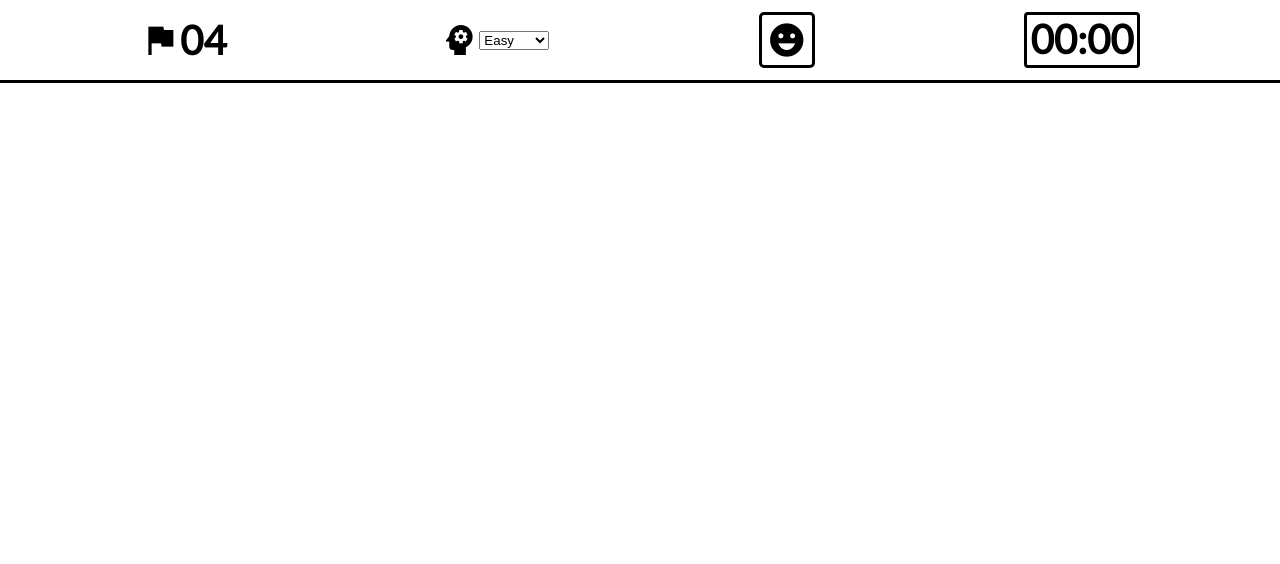
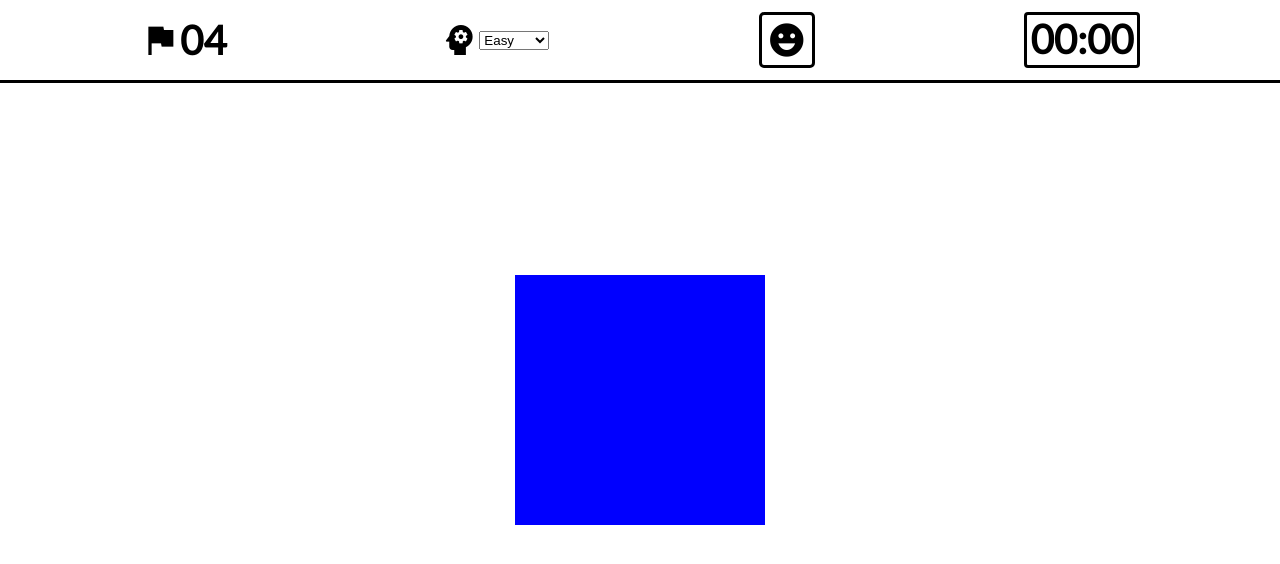
Before and after one commit to TheTeck/Minesweeper2, a React (Create React App) app: page / in a window 1280 px wide. Shown: the top 564 px of the page. Built offline with nearby package versions, Linux system fonts and the light colour scheme.

Commit message:
Create gameboard component that generates the 2d array of cells that hold the data of each cell

```diff
--- a/src/App.js
+++ b/src/App.js
@@ -1,6 +1,7 @@
 import React, { useState, useEffect } from 'react';
 
 import Controls from './Components/Controls/Controls';
+import GameBoard from './Components/GameBoard/GameBoard';
 import './App.scss';
 
 function App() {
@@ -38,6 +39,7 @@ function App() {
   return (
     <div className="App">
       <Controls level={level} updateLevel={updateLevel} />
+      <GameBoard game={boardData[level]} />
     </div>
   );
 }
--- a/src/App.scss
+++ b/src/App.scss
@@ -1,4 +1,5 @@
 .App {
   width: 100vw;
   height: 100vh;
+  position: relative;
 }
--- a/src/Components/Controls/Controls.scss
+++ b/src/Components/Controls/Controls.scss
@@ -4,6 +4,7 @@
   border-bottom: 3px solid black;
   display: flex;
   justify-content: center;
+  background-color: white;
 
   #controls-cluster {
     width: 100%;
--- /dev/null
+++ b/src/Components/GameBoard/GameBoard.jsx
@@ -0,0 +1,121 @@
+import React, { useState } from 'react';
+
+import './GameBoard.scss';
+
+
+class Cell {
+    constructor (x, y) {
+        this.x = x;
+        this.y = y;
+        this.value = 0;
+        this.exposed = false;
+        this.flagged = false;
+    }
+
+    flag() {
+        if(this.flagged) {
+            this.flagged = false;
+            Cell.flaggedCount--;
+        } else {
+            this.flagged = true;
+            Cell.flaggedCount++;
+        }
+    }
+
+    expose() {
+        if (!this.exposed) {
+            this.exposed = true;
+            Cell.exposedCount++;
+        }
+    }
+}
+
+// props: game = {x, y, bombs}
+export default function GameBoard (props) {
+
+    const [board, setBoard] = useState(generateGameArray(props.game.x, props.game.y));
+
+    const cellWidth = 25;
+
+
+
+    function generateGameArray (x, y) {
+        let gameboard = new Array(y);
+
+        for (let j = 0; j < y; j++) {
+            gameboard[j] = new Array(x);
+
+            for (let i = 0; i < x; i++) {
+                let newCell = new Cell(i, j);
+                gameboard[j][i] = newCell;
+            }
+        }
+
+        // Fill empty nested array with bombs
+        gameboard = populateBombs(gameboard, props.game.bombs);
+
+        // Fill cells around bombs with numbers
+        gameboard = populateNumbers(gameboard);
+
+        return gameboard;
+    }
+
+    // Randomly give cells bombs (if they don't have it already)
+    function populateBombs (gameboard, count) {
+        while (count) {
+            const randX = Math.floor(Math.random() * gameboard[0].length);
+            const randY = Math.floor(Math.random() * gameboard.length);
+
+            if (gameboard[randY][randX].value === 0) {
+                gameboard[randY][randX].value = 9
+                count--
+            }
+        }
+
+        return gameboard;
+    }
+
+    // Populate the cells with numerical values indicating how many bombs are next to it (9=bomb)
+    // Each surrounding space also gets out-of-bounds checking
+    function populateNumbers(gameboard) {
+        for (let i = 0; i < gameboard.length; i++) {
+            for (let j = 0; j < gameboard[0].length; j++) {
+                if (gameboard[i][j].value !== 9) {
+                    if (j > 0 && i > 0 && gameboard[i-1][j-1].value === 9)
+                        gameboard[i][j].value++
+                    if(i > 0 && gameboard[i-1][j].value === 9)
+                        gameboard[i][j].value++
+                    if (i > 0 && j < gameboard[0].length-1 && gameboard[i-1][j+1].value === 9)
+                        gameboard[i][j].value++
+                    if(j > 0 && gameboard[i][j-1].value === 9)
+                        gameboard[i][j].value++
+                    if(j < gameboard[0].length-1 && gameboard[i][j+1].value === 9)
+                        gameboard[i][j].value++
+                    if (j > 0 && i < gameboard.length-1 && gameboard[i+1][j-1].value === 9)
+                        gameboard[i][j].value++
+                    if(i < gameboard.length-1 && gameboard[i+1][j].value === 9)
+                        gameboard[i][j].value++
+                    if (j < gameboard[0].length-1 && i < gameboard.length-1 && gameboard[i+1][j+1].value === 9)
+                        gameboard[i][j].value++
+                }
+            }
+        }
+        return gameboard;
+    }
+
+    console.log(board)
+
+    return (
+        <div id="gameboard-container">
+            <div
+                id="gameboard-area"
+                style={{
+                    width: `${props.game.x * cellWidth}px`,
+                    height: `${props.game.y * cellWidth}px`
+                }}
+            >
+             {/* Map the array to the screen */}
+            </div>
+        </div>
+    )
+}
--- /dev/null
+++ b/src/Components/GameBoard/GameBoard.scss
@@ -0,0 +1,15 @@
+#gameboard-container {
+  width: 100%;
+  height: 100%;
+  min-height: 100vh;
+  position: absolute;
+  top: 0;
+  z-index: -1;
+  display: flex;
+  justify-content: center;
+  align-items: center;
+}
+
+#gameboard-area {
+  background-color: blue;
+}
```
